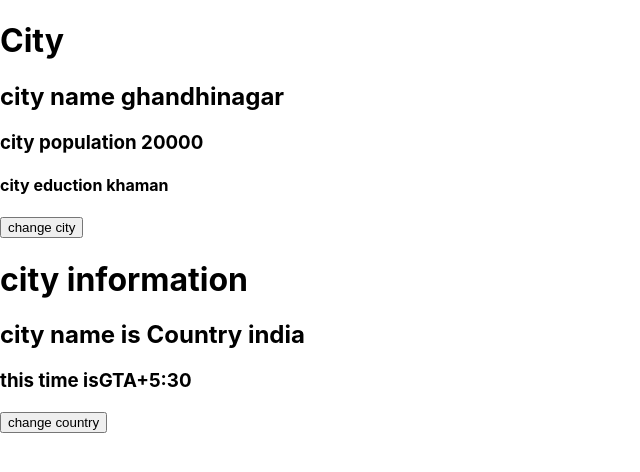
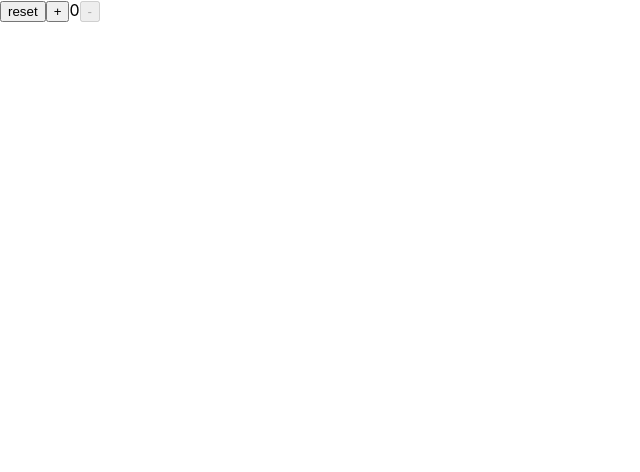
Before and after one commit to Shiroyagaurav/firstreact, a React (Create React App) app: page / in a window 1280 px wide. Shown: the top 472 px of the page, without its empty margins (0-640 px from the left). Built offline with nearby package versions, Linux system fonts and the light colour scheme.

Commit message:
2-3-2014

```diff
--- a/src/App.js
+++ b/src/App.js
@@ -1,14 +1,21 @@
 
 import './App.css';
+import Button from './component/Button';
 import City from './component/City';
 import Country from './component/Country';
+import Countryfun from './component/Countryfun';
+import Townfun from './component/Townfun';
 
 
 function App() {
   return (
     <>
-     <City/>
-    <Country />
+      {/* <City/>
+    <Country />  */}
+
+   {/* <Countryfun />
+   <Townfun/> */}
+   <Button/>
     </>
    );
 
--- /dev/null
+++ b/src/component/Button.js
@@ -0,0 +1,32 @@
+import React, {  useState } from 'react';
+
+function Button (props) {
+
+
+    const[count,setCount]=useState(0);
+
+
+
+   const handleplus=()=>{
+        // console.log("crdfvgbh");
+        setCount(count+1);
+    }
+
+   const handleminus=()=>{
+    // console.log("crdfvgbh");
+    setCount(count-1);
+}
+
+
+        return (
+            <div>
+                <button>reset</button>
+                <button onClick={handleplus} disabled={count<5?false:true}>+</button>
+                <span>{count}</span>
+                <button onClick={handleminus} disabled={count<0?false:true}>-</button>
+            </div>
+        );
+
+}
+
+export default Button;
--- /dev/null
+++ b/src/component/Countryfun.js
@@ -0,0 +1,35 @@
+import React, {  useState } from 'react';
+
+function  Countryfun(props){
+
+    const[name,setName] = useState('india');
+    const [timezone,settimezone] =useState('GTA+5:30');
+
+
+    const changecity =()=>{
+        console.log("cvtfgbyhu");
+
+        setName("usa")
+        settimezone("GTA+5:40")
+    }
+
+    return (
+
+
+        <div>
+      <h1>city name</h1>
+      <h2> your city is{name}</h2>
+      <h3>city time {timezone}</h3>
+      <button onClick={changecity}>change city </button>
+ </div>
+
+
+
+    );
+}
+
+
+
+
+
+export default Countryfun;
--- /dev/null
+++ b/src/component/Townfun.js
@@ -0,0 +1,25 @@
+import React, {  useState } from 'react';
+
+function Townfun (props) {
+
+    const[name ,setName]=useState('ahemdabad');
+    const[population,setpopulation]=useState('20000');
+
+    const changecity =()=>{
+        console.log("cvtfgbyhu");
+
+        setName("gadhinagar")
+        setpopulation("30000")
+    }
+        return (
+            <div>
+                <h1>your city name{name}</h1>
+                <h2>ypur city  population{population}</h2>
+                {/* <button onclick={changecity}>change city</button> */}
+                <button onClick={changecity}>change city </button>
+            </div>
+        );
+
+}
+
+export default Townfun;
```
